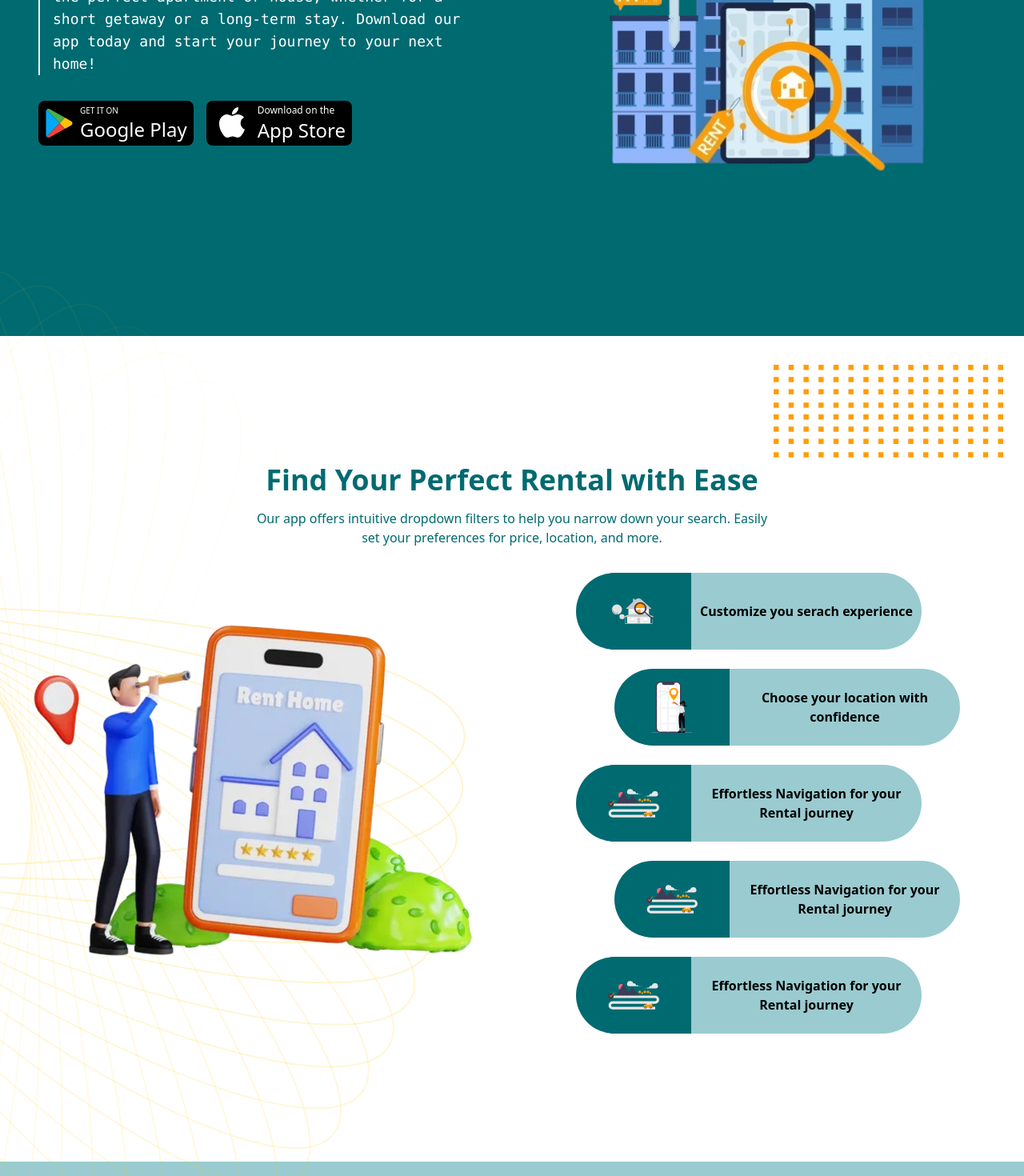
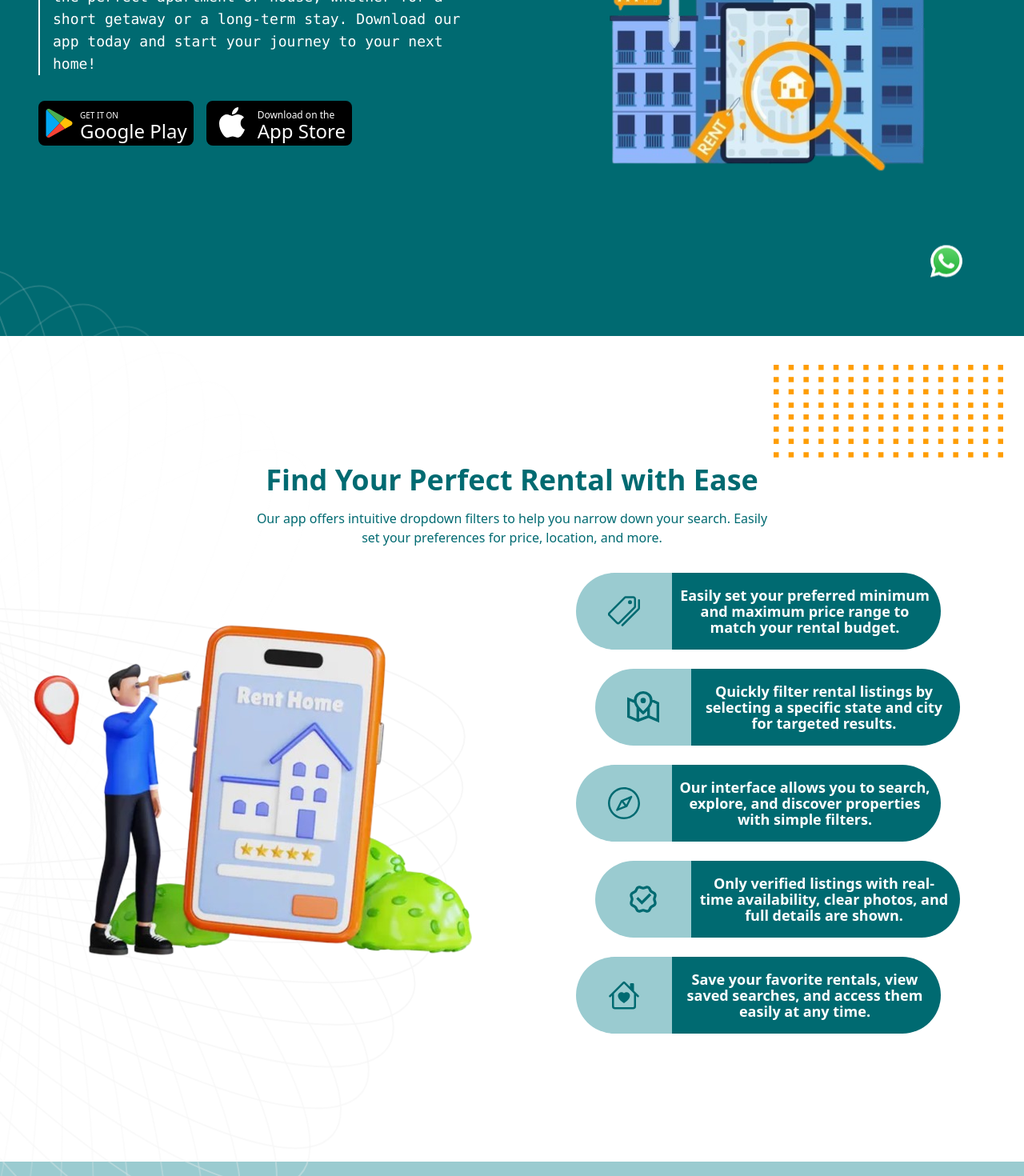
Before and after one commit to Hollajay/E-landlord-web, a React (Vite) app: page / in a window 1280 px wide. Shown: the part 380-1850 px from the top of the page at 80% size. Built offline with nearby package versions, Linux system fonts and the light colour scheme.

Commit message:
new update

```diff
--- a/src/components/FAQ.tsx
+++ b/src/components/FAQ.tsx
@@ -58,7 +58,7 @@ export const FAQ = () => {
   return (
     <div className="px-6 py-10 space-y-7">
       <div>
-        <h1 className="text-4xl font-bold text-[#006A71]">FAQs</h1>
+        <h1 className="md:text-4xl text-3xl font-bold text-[#ff9d02]">FAQs</h1>
         <p className="text-lg text-[#006A71]">
           Find answers to common questions about using the E-Landlord app
           effortlessly
--- a/src/components/Newletter.tsx
+++ b/src/components/Newletter.tsx
@@ -10,8 +10,8 @@ export const Newletter = () => {
 
 
     <div className="flex flex-col gap-1  w-full ">
-      <h3 className="text-4xl font-bold">Stay Updated with E-Landlord</h3>
-      <p className="">
+      <h3 className="md:text-4xl text-2xl font-bold md-text-left text-center md:text-left">Stay Updated with E-Landlord</h3>
+      <p className="text-center md:text-left">
       Join our newsletter for the latest updates, tips, and exclusive offers on rentals.
       </p>
     </div>
--- a/src/constant/icons/Icon.tsx
+++ b/src/constant/icons/Icon.tsx
@@ -326,6 +326,21 @@ const Twist = ({width, height, fill}: IconProps) => {
   )
 }
 
+const Whatsapp = ({width,height}: IconProps) => {
+  return(
+    <svg xmlns="http://www.w3.org/2000/svg" width={width ? width :"40"} height={height ? height :"40" } viewBox="0 0 1219.547 1225.016" id="whatsapp">
+  <path fill="#E0E0E0" d="M1041.858 178.02C927.206 63.289 774.753.07 612.325 0 277.617 0 5.232 272.298 5.098 606.991c-.039 106.986 27.915 211.42 81.048 303.476L0 1225.016l321.898-84.406c88.689 48.368 188.547 73.855 290.166 73.896h.258.003c334.654 0 607.08-272.346 607.222-607.023.056-162.208-63.052-314.724-177.689-429.463zm-429.533 933.963h-.197c-90.578-.048-179.402-24.366-256.878-70.339l-18.438-10.93-191.021 50.083 51-186.176-12.013-19.087c-50.525-80.336-77.198-173.175-77.16-268.504.111-278.186 226.507-504.503 504.898-504.503 134.812.056 261.519 52.604 356.814 147.965 95.289 95.36 147.728 222.128 147.688 356.948-.118 278.195-226.522 504.543-504.693 504.543z"></path>
+  <linearGradient id="a" x1="609.77" x2="609.77" y1="1190.114" y2="21.084" gradientUnits="userSpaceOnUse">
+    <stop offset="0" stop-color="#20b038"></stop>
+    <stop offset="1" stop-color="#60d66a"></stop>
+  </linearGradient>
+  <path fill="url(#a)" d="M27.875 1190.114l82.211-300.18c-50.719-87.852-77.391-187.523-77.359-289.602.133-319.398 260.078-579.25 579.469-579.25 155.016.07 300.508 60.398 409.898 169.891 109.414 109.492 169.633 255.031 169.57 409.812-.133 319.406-260.094 579.281-579.445 579.281-.023 0 .016 0 0 0h-.258c-96.977-.031-192.266-24.375-276.898-70.5l-307.188 80.548z"></path>
+  <path fill="#FFF" fill-rule="evenodd" d="M462.273 349.294c-11.234-24.977-23.062-25.477-33.75-25.914-8.742-.375-18.75-.352-28.742-.352-10 0-26.25 3.758-39.992 18.766-13.75 15.008-52.5 51.289-52.5 125.078 0 73.797 53.75 145.102 61.242 155.117 7.5 10 103.758 166.266 256.203 226.383 126.695 49.961 152.477 40.023 179.977 37.523s88.734-36.273 101.234-71.297c12.5-35.016 12.5-65.031 8.75-71.305-3.75-6.25-13.75-10-28.75-17.5s-88.734-43.789-102.484-48.789-23.75-7.5-33.75 7.516c-10 15-38.727 48.773-47.477 58.773-8.75 10.023-17.5 11.273-32.5 3.773-15-7.523-63.305-23.344-120.609-74.438-44.586-39.75-74.688-88.844-83.438-103.859-8.75-15-.938-23.125 6.586-30.602 6.734-6.719 15-17.508 22.5-26.266 7.484-8.758 9.984-15.008 14.984-25.008 5-10.016 2.5-18.773-1.25-26.273s-32.898-81.67-46.234-111.326z" clip-rule="evenodd"></path>
+  <path fill="#FFF" d="M1036.898 176.091C923.562 62.677 772.859.185 612.297.114 281.43.114 12.172 269.286 12.039 600.137 12 705.896 39.633 809.13 92.156 900.13L7 1211.067l318.203-83.438c87.672 47.812 186.383 73.008 286.836 73.047h.255.003c330.812 0 600.109-269.219 600.25-600.055.055-160.343-62.328-311.108-175.649-424.53zm-424.601 923.242h-.195c-89.539-.047-177.344-24.086-253.93-69.531l-18.227-10.805-188.828 49.508 50.414-184.039-11.875-18.867c-49.945-79.414-76.312-171.188-76.273-265.422.109-274.992 223.906-498.711 499.102-498.711 133.266.055 258.516 52 352.719 146.266 94.195 94.266 146.031 219.578 145.992 352.852-.118 274.999-223.923 498.749-498.899 498.749z"></path>
+</svg>
+  )
+}
+
 
 
 const Icon = ({type, width, height, fill, color}: IconProps) => {
@@ -342,6 +357,8 @@ const Icon = ({type, width, height, fill, color}: IconProps) => {
       return <Looper width={width} height={height} fill={fill} color={color}/> ;
     case 'twist':
       return <Twist width={width} height={height} fill={fill} color={color}/> ;
+    case "whatsapp":
+      return <Whatsapp width={width} height={height} fill={fill} color={color}/> ;
     default:
       break;
   }
--- a/src/features/Decription1.tsx
+++ b/src/features/Decription1.tsx
@@ -1,48 +1,47 @@
-import icon1 from "../assets/icon/undraw (2).svg";
-import icon2 from "../assets/icon/undraw5.svg";
-import icon3 from "../assets/icon/undraw (9).svg";
+
 import bgIcon from "../assets/images/3dimg (3).png";
 import Icon from "../constant/icons/Icon";
+import { SlCompass } from "react-icons/sl";
 import "../styles/bounce.css";
+import { IoPricetagsOutline } from "react-icons/io5";
+import { GrMapLocation } from "react-icons/gr";
+import { RiVerifiedBadgeLine } from "react-icons/ri";
+import { BsHouseHeart } from "react-icons/bs";
+import { JSX } from "react";
+
 interface rentalProps {
-  icon: string;
-  title: string;
+  icon: JSX.Element;
   content: string;
 }
 
 export const Decription1 = () => {
   const perfectRental: rentalProps[] = [
     {
-      icon: icon1,
-      title: "Customize you serach experience",
-      content: "Select your ideal min and  max price",
+      icon: <IoPricetagsOutline size={40} color="#006A71"/>,
+      content: "Easily set your preferred minimum and maximum price range to match your rental budget.",
     },
     {
-      icon: icon2,
-      title: "Choose your location with confidence",
-      content: "Filter by state and city to find rentals",
+      icon: <GrMapLocation size={40} color="#006A71"/>,
+      content: "Quickly filter rental listings by selecting a specific state and city for targeted results.",
     },
     {
-      icon: icon3,
-      title: "Effortless Navigation for your Rental journey",
-      content: "Our user-interface make search",
+      icon: <SlCompass size={40} color="#006A71"/>,
+      content: "Our interface allows you to search, explore, and discover properties with simple filters.",
     },
     {
-      icon: icon3,
-      title: "Effortless Navigation for your Rental journey",
-      content: "Our user-interface make search",
+      icon: <RiVerifiedBadgeLine size={40} color="#006A71"/>,
+      content: "Only verified listings with real-time availability, clear photos, and full details are shown.",
     },
     {
-      icon: icon3,
-      title: "Effortless Navigation for your Rental journey",
-      content: "Our user-interface make search",
+      icon: <BsHouseHeart size={40} color="#006A71"/>,
+      content: "Save your favorite rentals, view saved searches, and access them easily at any time.",
     },
   ];
 
   return (
     <div className="relative w-full flex flex-col lg:my-20 py-20 items-center justify-center gap-8 ">
       <div className="flex items-center flex-col lg:w-2/4 gap-4">
-        <h1 className="font-bold text-4xl text-[#006A71] text-center">
+        <h1 className="font-bold md:text-4xl text-3xl text-[#006A71] text-center">
           Find Your Perfect Rental with Ease
         </h1>
         <p className="text-center text-[#006A71]">
@@ -65,12 +64,12 @@ export const Decription1 = () => {
                 key={index}
                 className=" flex items-center even:justify-end  w-full "
               >
-                <div className="bg-[#006A71] lg:h-24 h-20 rounded-l-full   w-[30%] flex justify-center items-center">
-                  <img className="h-16 w-16" src={data.icon} alt="icons" />
+                <div className=" bg-[#9ACBD0] lg:h-24 h-20 rounded-l-full   w-[25%] flex justify-center items-center">
+                 {data.icon}
                 </div>
 
-                <div className="flex items-center justify-center p-2 flex-col  w-[60%] lg:h-24 h-20 bg-[#9ACBD0] rounded-r-full">
-                  <h2 className=" font-semibold text-center ">{data.title}</h2>
+                <div className="flex items-center justify-center p-2 pr-3 flex-col  w-[70%] lg:h-24 h-20 bg-[#006A71]  rounded-r-full">
+                  <h2 className="text-sm md:text-lg font-semibold text-center md:leading-5 leading-4.5 text-[#fff] ">{data.content}</h2>
                 </div>
               </div>
             ))}
@@ -83,7 +82,7 @@ export const Decription1 = () => {
       </div>
 
       <div className="absolute bottom-[-45%] left-0 z-0 ">
-        <Icon type="looper" fill="#ffc90566"/>
+        <Icon type="looper" fill="#efefef"/>
       </div>
     </div>
   );
--- a/src/features/Decription2.tsx
+++ b/src/features/Decription2.tsx
@@ -11,7 +11,7 @@ export const Decription2 = () => {
       <div><img src={descripImg} alt="description" /></div>
       </div>
       <div className="lg:w-1/2 p-4 flex flex-col justify-center items-center gap-4">
-        <h1 className="text-4xl font-bold text-[#006A71] text-center">Seamless Communication with Landlords: Chat or Call Anytime</h1>
+        <h1 className="md:text-4xl text-3xl font-bold text-[#006A71] text-center">Seamless Communication with Landlords: Chat or Call Anytime</h1>
         <p className="text-[#006A71]">
           Connect directly with landlords through our in-app chat or call
           feature. Get your questions answered instantly and make informed
--- a/src/features/Hero.tsx
+++ b/src/features/Hero.tsx
@@ -25,18 +25,18 @@ export const Hero = () => {
             <img className="w-9" src={googleplay} alt="googleicon" />
           </div>
 
-          <div className="flex flex-col items-start ">
-            <p className="text-[10px]">GET IT ON</p>
-            <p className="text-2xl">Google Play</p>
+          <div className="flex flex-col gap-5  items-start justify-center py-2 ">
+            <p className="text-[10px] leading-0">GET IT ON</p>
+            <p className="text-2xl leading-0">Google Play</p>
           </div>
         </button>
         <button className="bg-[#000] flex items-center gap-2 h-14 justify-center p-2 rounded-lg ">
           <div className="">
             <img className="w-12" src={appleplay} alt="googleicon" />
           </div>
-          <div className="flex flex-col items-start">
-            <p className="text-[12px]">Download on the</p>
-            <p className="text-2xl">App Store</p>
+          <div className="flex flex-col items-start gap-5 justify-center py-2">
+            <p className="text-[12px] leading-0">Download on the</p>
+            <p className="text-2xl leading-0">App Store</p>
           </div>
         </button>
       </div>
--- a/src/features/Home.tsx
+++ b/src/features/Home.tsx
@@ -1,6 +1,7 @@
 import { FAQ } from "../components/FAQ"
 import { Footer } from "../components/Footer"
 import { Nav } from "../components/Nav"
+import Icon from "../constant/icons/Icon"
 import { Decription1 } from "./Decription1"
 import { Decription2 } from "./Decription2"
 import { DownloadScreen } from "./DownloadScreen"
@@ -19,6 +20,9 @@ export const Home = () => {
         <DownloadScreen/>
         <FAQ/>
         <Footer/>
+        <div className="fixed animate-bounce bottom-[70px] right-[12%] lg:right-[6%] lg: z-40">
+          <Icon type="whatsapp" />
+        </div>
     </div>
   )
 }
--- a/src/features/SecureScreen.tsx
+++ b/src/features/SecureScreen.tsx
@@ -6,8 +6,8 @@ export const SecureScreen = () => {
     <div className="flex lg:flex-row flex-col justify-between   bg-[#9ACBD0] lg:py-4 z-10">
 
 
-      <div className="lg:w-1/2 flex-col flex items-center justify-center gap-8 p-4 lg:px-32">
-        <h1 className="text-4xl font-bold text-[#006A71]">
+      <div className="lg:w-1/2 flex-col flex items-center justify-center gap-8 p-4 lg:px-32 z-20">
+        <h1 className="md:text-4xl text-3xl font-bold text-[#006A71] text-center">
           Seamless In-App Payment Experience
         </h1>
         <p className="text-[#006A71]">
```
Also changed, not shown: src/components/Footer.tsx (+6 -6 lines), src/features/DownloadScreen.tsx (+9 -9 lines).
